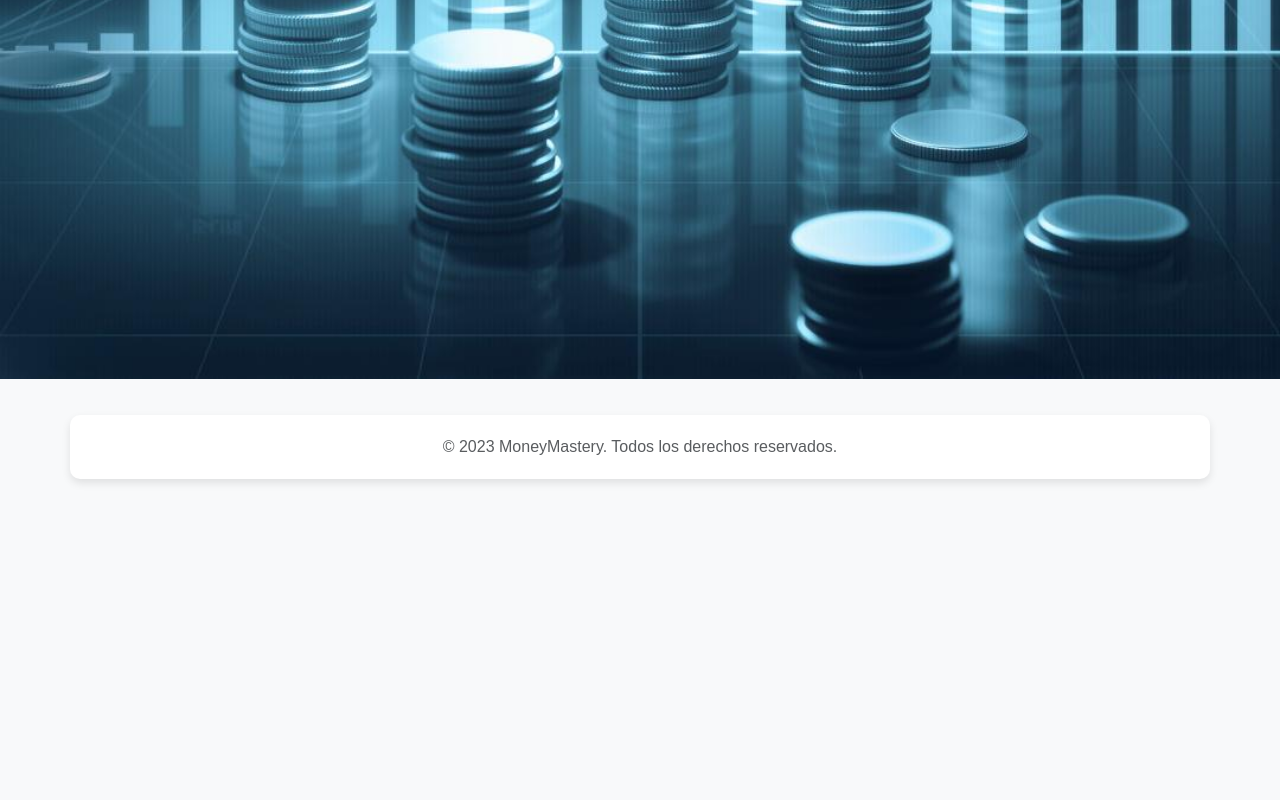
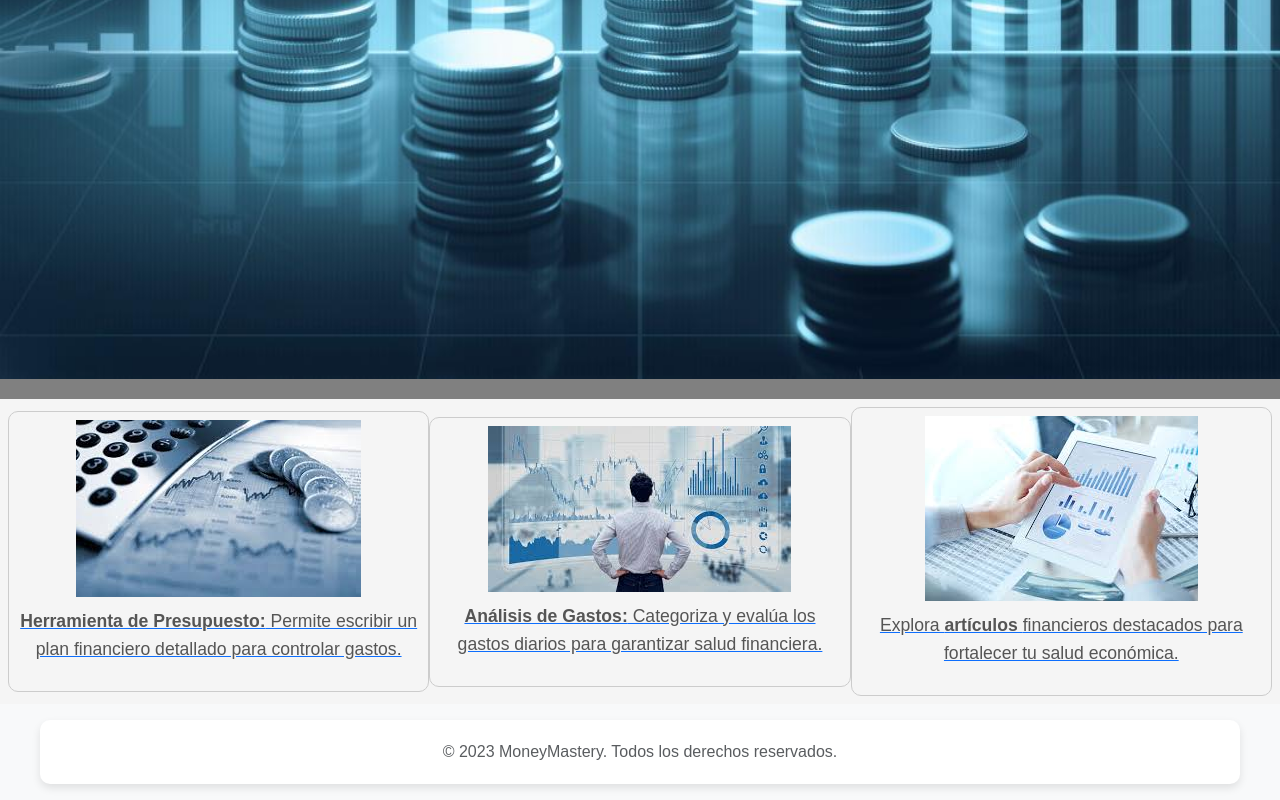
Before and after one commit to Yemyja/salud_financiera, a React (Create React App) app: page / in a window 1280 px wide. Shown: the part 498-1298 px from the top of the page. Before the commit the page ends 993 px from the top, so only its background shows below. Built offline with nearby package versions, Linux system fonts and the light colour scheme; a small style sheet from the web is missing; a web font is replaced by a local one.

Commit message:
recuadros2

```diff
--- a/src/App.css
+++ b/src/App.css
@@ -56,7 +56,7 @@ nav ul {
 /* } */ */
 
 h1{
-  color: #5e6a6e;
+  color: white;
   font-family: 'Ubuntu', sans-serif;
 }
 .navbar-logo {
--- a/src/components/Home.css
+++ b/src/components/Home.css
@@ -56,3 +56,30 @@ p {
     color:#b8c4ce;
    background-color:rgba(0, 0, 0, 0.1);;
   }
+
+  .recuadros-container {
+    display: flex;
+    /* justify-content: space-around; */
+    align-items: center;
+    padding: 8px;
+    background-color: #f5f5f5;
+        justify-content: space-between; /* Distribuye los elementos equitativamente */
+        width: 100%; /* Ocupa todo el ancho disponible */
+
+  }
+
+  .recuadro {
+    text-align: center;
+    padding: 8px;
+    border: 1px solid #ccc;
+    border-radius: 10px;
+
+  width: 100%; /* Ocupa todo el ancho disponible */
+
+  }
+
+  .recuadro img {
+
+
+    margin-bottom: 10px;
+  }
--- a/src/components/Home.js
+++ b/src/components/Home.js
@@ -38,17 +38,66 @@
 // }
 
 // export default Home;
-import React from "react";
+
+
+
+// ____________________
+// import React from "react";
+// import "./Home.css";
+
+// function Home() {
+//   return (
+//     <div className="banner">
+//       <img src="principal.jpeg" alt="Banner" />
+//       <h1  className="title">Tu camino hacia la salud financiera</h1>
+//     </div>
+
+
+//   );
+// }
+
+// export default Home;
+
+//_____________________
+import React, { useState } from "react";
+
+import "bootstrap/dist/css/bootstrap.min.css"; // Importa el CSS de Bootstrap
+
 import "./Home.css";
 
 function Home() {
+
   return (
-    <div className="banner">
-      <img src="principal.jpeg" alt="Banner" />
-      <h1  className="title">Tu camino hacia la salud financiera</h1>
-    </div>
+    <div className="home-container">
+      <div className="banner">
+        <img src="principal.jpeg" alt="Banner" />
+        <h1 className="title">Tu camino hacia la salud financiera</h1>
+      </div>
+
+      <div className="recuadros-container">
+        <div className="recuadro">
+          <a href="/Presupuesto.js">
+            <img src="home4.jpeg" alt="Presupuesto" />
+            <p><strong>Herramienta de Presupuesto:</strong> Permite escribir un plan financiero detallado para controlar gastos.</p>
+          </a>
+        </div>
+        <div className="recuadro">
+          <a href="/Saludfinanciera">
+            <img src="home5.jpeg" alt="Salud Financiera" />
+            <p><strong>Análisis de Gastos:</strong> Categoriza y evalúa los gastos diarios para garantizar salud financiera.</p>
+          </a>
+        </div>
+        <div className="recuadro">
+          <a href="/Blog">
+            <img src="home6.jpeg" alt="Blog" />
+            <p>Explora <strong>artículos </strong>financieros destacados para fortalecer tu salud económica.</p>
+          </a>
+
+        </div>
+      </div>
 
 
+    </div>
   );
 }
 
--- a/src/input.css
+++ b/src/input.css
@@ -1,3 +1,3 @@
-@tailwind base;
+/* @tailwind base;
 @tailwind components;
-@tailwind utilities;
+@tailwind utilities; */
```
Also changed, not shown: public/home5.jpeg (added), public/home6.jpeg (added).
